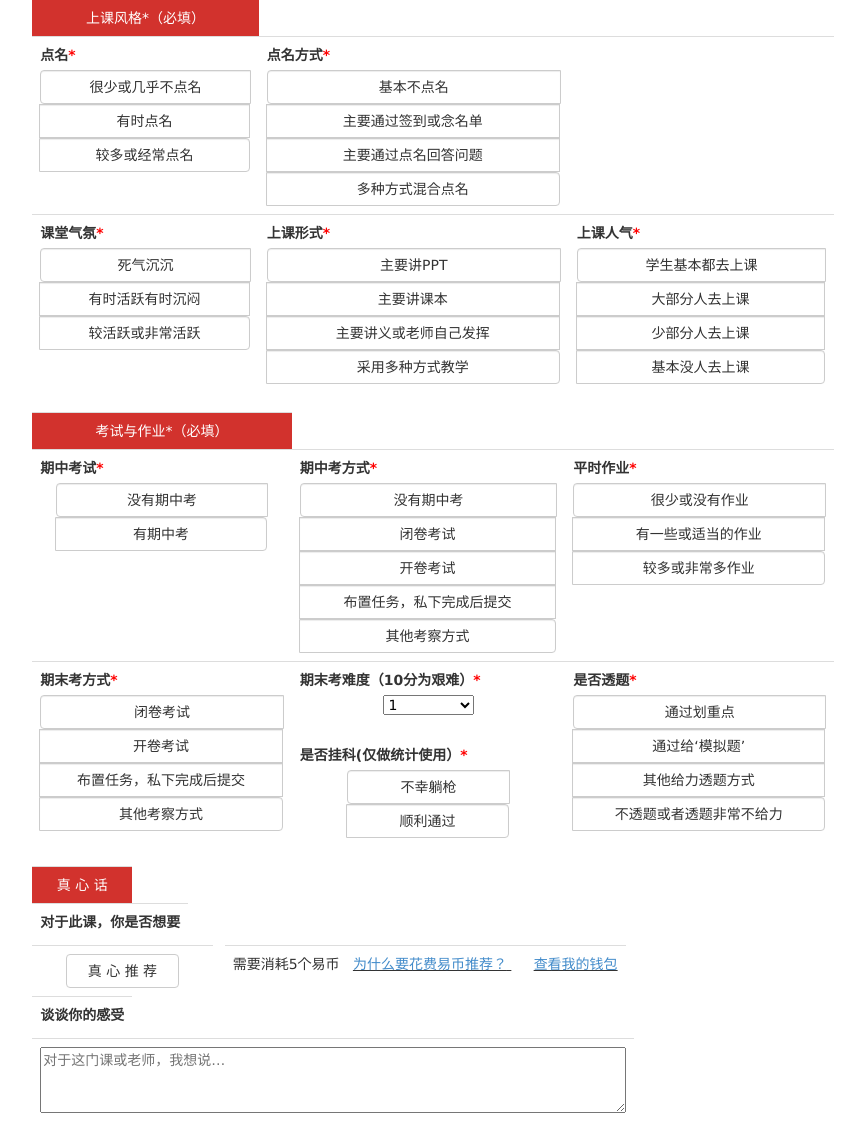
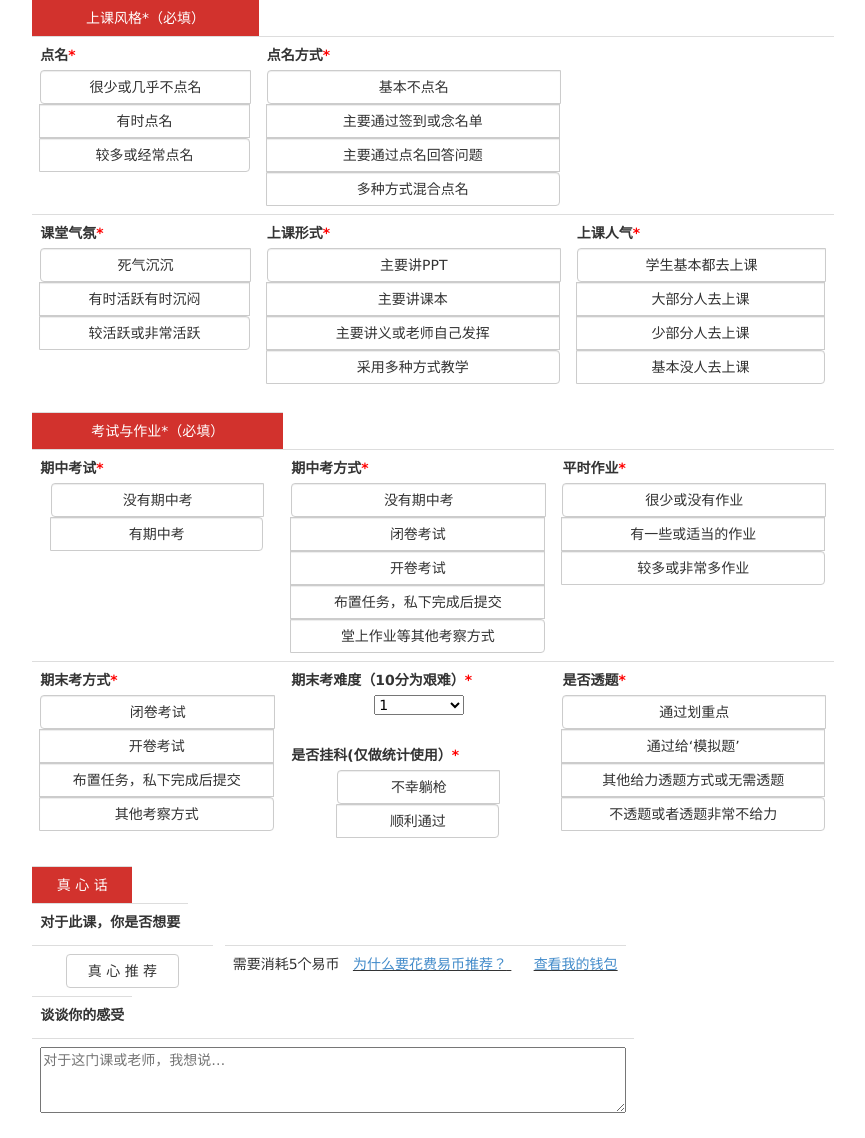
Before and after one commit to HuafengLau/EasyCollege, a Django app: template EOT/templates/value.html in a window 1280 px wide. Shown: the part 394-1532 px from the top of the page, without its empty margins (34-899 px from the left). Run offline with Django 3.2, Linux system fonts and the light colour scheme; the template is opened without the code that fills it, so the values that code supplies are empty; some libraries are stand-ins or nearby versions.

Commit message:
small changes
update small words in value.html

```diff
--- a/EOT/templates/value.html
+++ b/EOT/templates/value.html
@@ -275,7 +275,7 @@
                             </label>
                             <label class='btn btn-default form-control btn-myui'>
                                 <input type='radio' name='mid_test_way' id='' value='inspect_num'>
-                                其他考察方式
+                                堂上作业等其他考察方式
                             </label>
                         </div>
                     </td>
@@ -371,7 +371,7 @@
                             </label>
                             <label class='btn btn-default form-control btn-myui'>
                                 <input type='radio' name='reveal' id='' value='others_num'>
-                                其他给力透题方式
+                                其他给力透题方式或无需透题
                             </label>
                             <label class='btn btn-default form-control btn-myui'>
                                 <input type='radio' name='reveal' id='' value='nothing_num'>
--- a/EOT/views.py
+++ b/EOT/views.py
@@ -141,7 +141,7 @@ def show(request,this_eot,no_eot, credit_id, **kwargs):
             elif mid_test_way_num == this_eot.mid_test_way.pravite_num:
                 mid_test_way_message = u'布置任务，私下完成后提交'
             else:
-                mid_test_way_message = u'其他考察方式'
+                mid_test_way_message = u'堂上作业等其他考察方式'
         else:
             mid_test_message = u'没有期中考试'
             mid_test_way_message = False
@@ -169,7 +169,7 @@ def show(request,this_eot,no_eot, credit_id, **kwargs):
         elif reveal_num == this_eot.reveal.nothing_num:
             reveal_message = u'不透题或透题非常不给力'
         else:
-            reveal_message = u'其他给力透题方式'
+            reveal_message = u'其他给力透题方式或无需透题'
 
         usual_work_num = compare_3(this_eot.usual_work.less_num,
             this_eot.usual_work.some_num, this_eot.usual_work.more_num)
```
